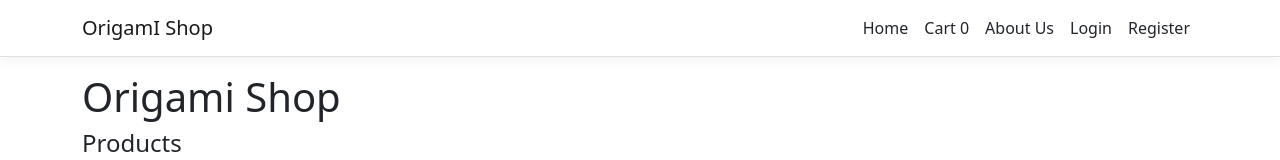
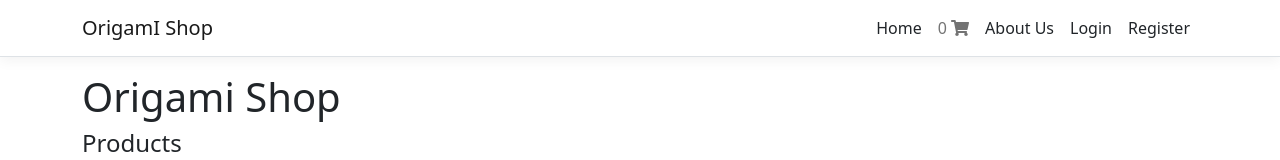
Before and after one commit to dotnet-webshop/OrigamiShopFrontend, a React (Create React App) app: page / in a window 1280 px wide. Shown: the top 160 px of the page. Built offline with nearby package versions, Linux system fonts and the light colour scheme; no server answers.

Commit message:
Navbar - Cart Icon

```diff
--- a/package.json
+++ b/package.json
@@ -3,6 +3,9 @@
   "version": "0.1.0",
   "private": true,
   "dependencies": {
+    "@fortawesome/fontawesome-svg-core": "^1.2.36",
+    "@fortawesome/free-solid-svg-icons": "^5.15.4",
+    "@fortawesome/react-fontawesome": "^0.1.16",
     "@reduxjs/toolkit": "^1.7.1",
     "axios": "^0.24.0",
     "bootstrap": "^5.1.3",
--- a/src/components/NavMenu.js
+++ b/src/components/NavMenu.js
@@ -6,6 +6,9 @@ import './NavMenu.css';
 import CartIcon from "./Cart/CartIcon";
 import LoginMenu from "./Login/LoginMenu";
 import {useSelector} from "react-redux";
+import { FontAwesomeIcon } from '@fortawesome/react-fontawesome'
+import { faShoppingCart } from '@fortawesome/free-solid-svg-icons'
+
 
 
 export const NavMenu = (props) => {
@@ -26,7 +29,8 @@ export const NavMenu = (props) => {
                   <NavLink tag={Link} className="text-dark" to="/">Home</NavLink>
                 </NavItem>
                 <NavItem>
-                  <NavLink tag={Link} className="text-dark" to="/cart"><span>Cart</span> <CartIcon/></NavLink>
+                  <NavLink tag={Link} className="fa " to="/cart"><CartIcon/> <FontAwesomeIcon icon={faShoppingCart} /></NavLink>
+
                 </NavItem>
                 <NavItem hidden={!isLoggedIn || !isAdmin }>
                   <NavLink tag={Link} className="text-dark" to="/admin-panel/account">Admin Panel</NavLink>
```
Also changed, not shown: 1 other file (tests, documents, lock files or other folders).
